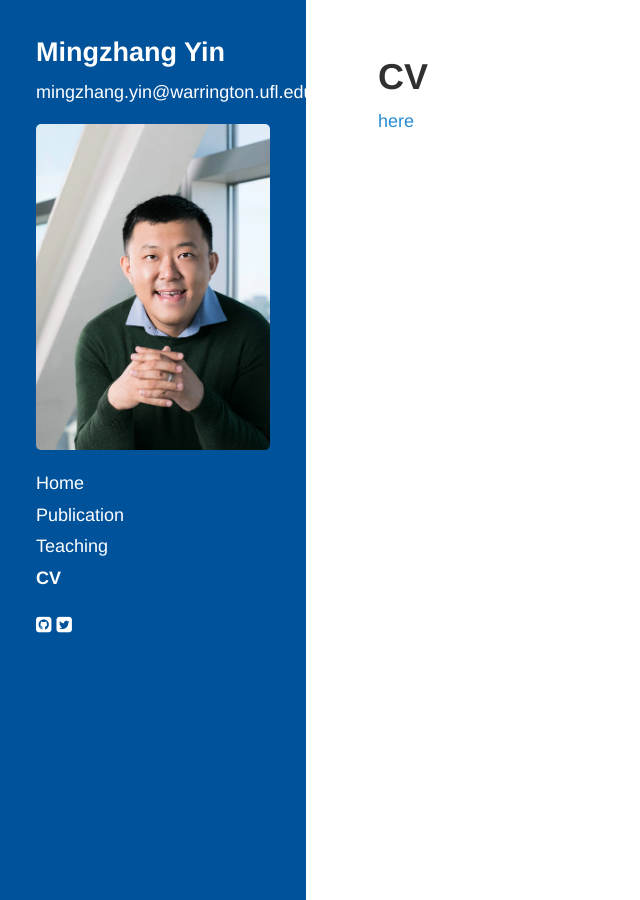
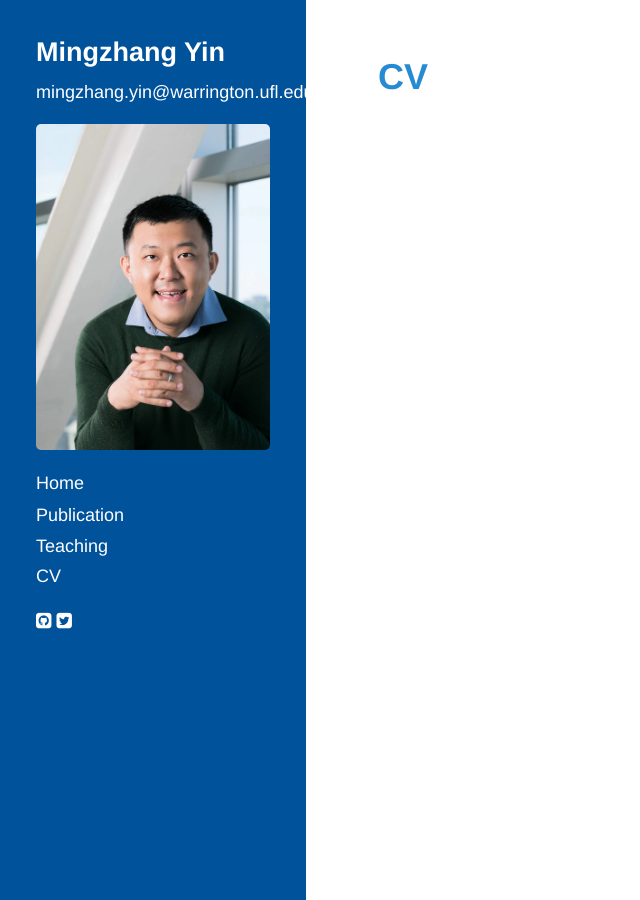
Before and after one commit to mingzhang-yin/mingzhang-yin.github.io, a Jekyll site: the page built from d-about.md, in a window 1280 px wide. Shown: the whole page, without its empty margins (0-640 px from the left). Built offline with Jekyll 4.4.1, drawn with Linux system fonts in a browser that asks for light colours; nearby versions of some CDN libraries; a style sheet for code colours, icons or effects is not loaded.

Commit message:
Update d-about.md

```diff
--- a/d-about.md
+++ b/d-about.md
@@ -1,7 +1,4 @@
 ---
 layout: page
-title: CV
+title: <a href="https://mingzhang-yin.github.io/assets/pdfs/CV_Mingzhang%20Yin.pdf">CV </a>
 ---
-
-
-<a href="https://mingzhang-yin.github.io/assets/pdfs/CV_Mingzhang%20Yin.pdf">here </a>
```
